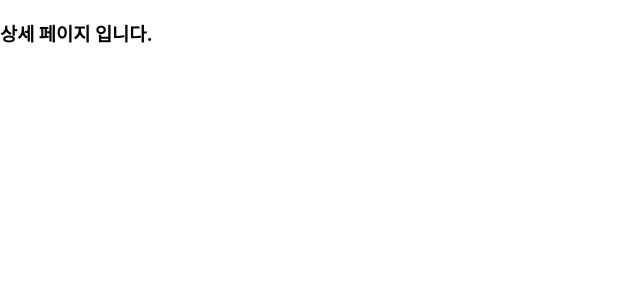
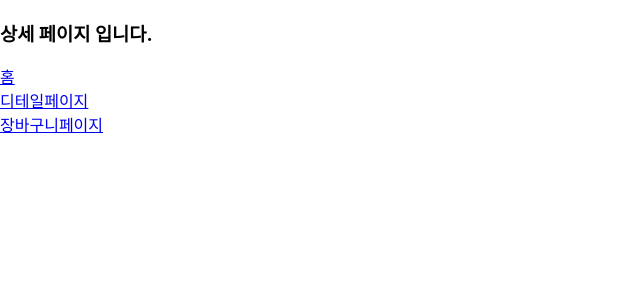
Before and after one commit to beni1026/ko_shopping, a React (Create React App) app: page /ko_shopping/detail in a window 1280 px wide. Shown: the top 300 px of the page, without its empty margins (0-640 px from the left). Built offline with nearby package versions, Linux system fonts and the light colour scheme.

Commit message:
refactor link

```diff
--- a/src/App.js
+++ b/src/App.js
@@ -2,7 +2,7 @@ import './App.css';
 import Home from './pages/Home.js';
 import Detail from './pages/Detail.js';
 import Basket from './pages/Basket.js';
-import {Route, Routes} from 'react-router-dom';
+import {Link, Route, Routes} from 'react-router-dom';
 import {Component} from "react";
 
 
@@ -17,6 +17,10 @@ class App extends Component {
                 <Route path="/basket" element={<Basket />} />
             </Routes>
 
+            <Link to="/">  홈 </Link> <br/>
+            <Link to="/detail"> 디테일페이지 </Link> <br/>
+            <Link to="/basket"> 장바구니페이지</Link>
+
         </div>
     );
   }
--- a/src/pages/Home.js
+++ b/src/pages/Home.js
@@ -9,8 +9,6 @@ class Home extends Component {
         return (
             <div>
                 <h3> Home 페이지 입니다. </h3>
-                <a href="detail/"> 디테일페이지 </a><br/>
-                <a href="basket/"> 장바구니페이지</a>
             </div>
         );
     }
```
